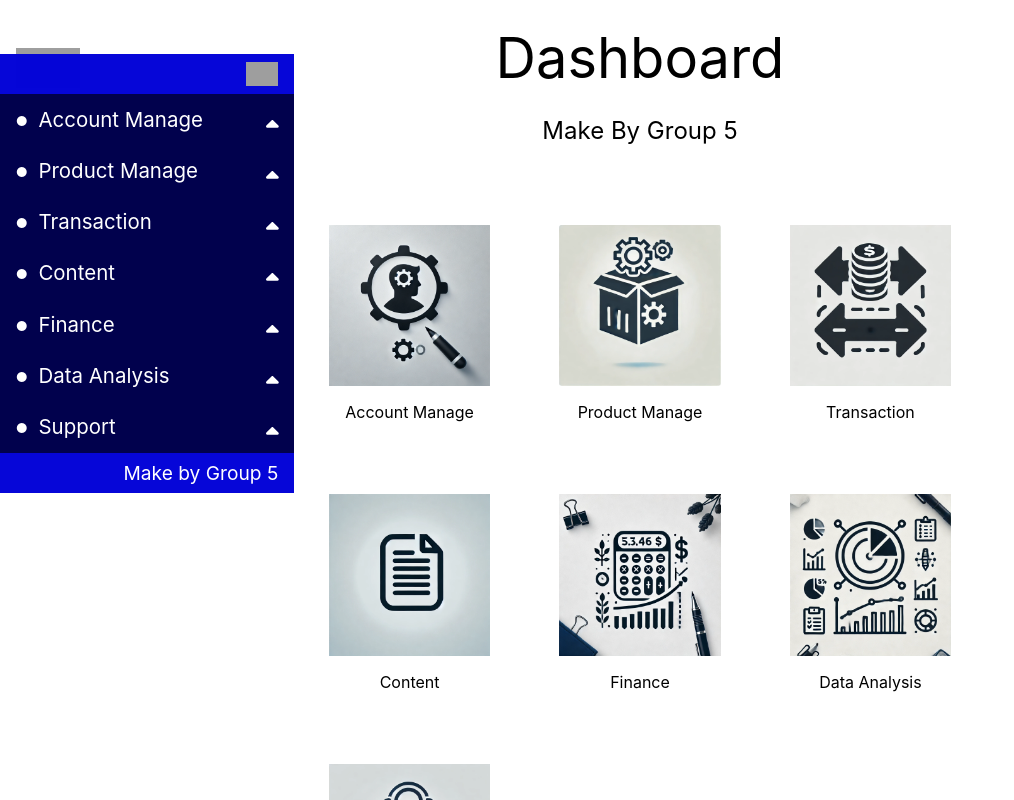
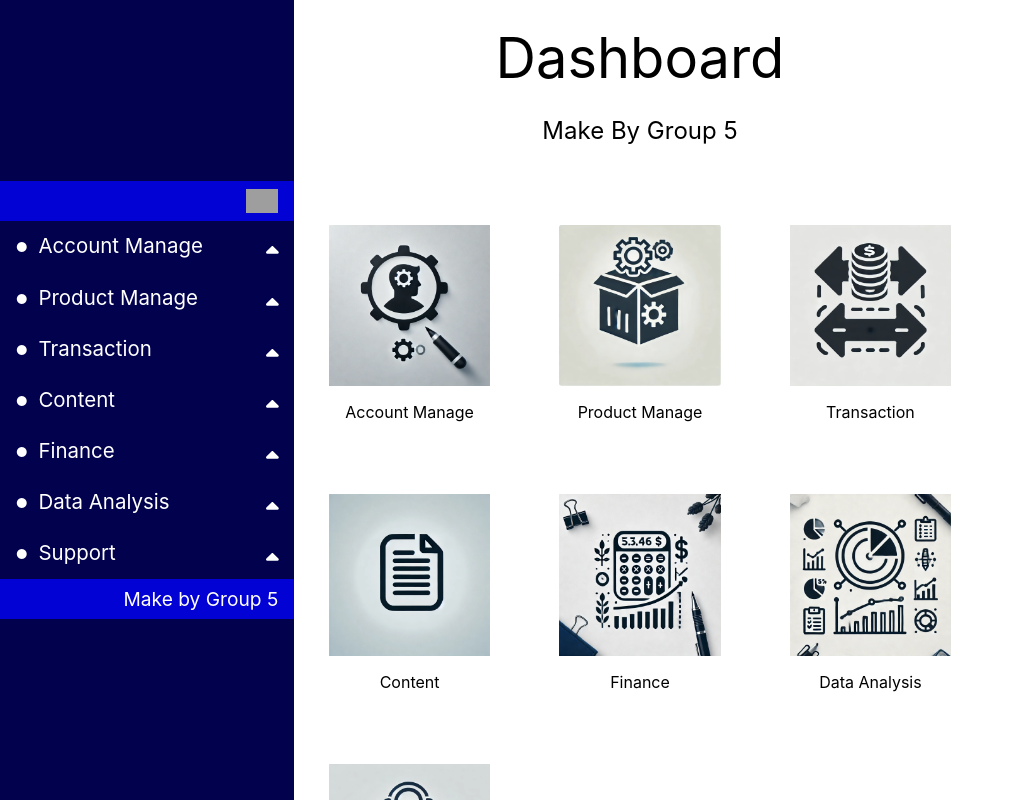
Before and after one commit to SE1868-NJ/SWP391_G5_SE1868, a React (Create React App) app: page / in a window 1280 px wide. Both pictures are taken after a click on the picture 48 px from the left and 68 px from the top of the page. Shown: the top 800 px of the page, without its empty margins (0-1014 px from the left). Built offline with nearby package versions, Linux system fonts and the light colour scheme; grey boxes are pictures that could not be loaded.

Commit message:
duc 13/01/2025

```diff
--- a/package.json
+++ b/package.json
@@ -3,6 +3,8 @@
   "version": "0.1.0",
   "private": true,
   "dependencies": {
+    "@fortawesome/free-solid-svg-icons": "^6.7.2",
+    "@fortawesome/react-fontawesome": "^0.2.2",
     "classnames": "^2.5.1",
     "cra-template": "1.2.0",
     "react": "^19.0.0",
--- a/src/layout/components/Menu/Menu.js
+++ b/src/layout/components/Menu/Menu.js
@@ -140,6 +140,7 @@ function Menu({ handleClickDisplay }) {
   }
 
   return (
+    <div className={styles.container}>
     <div className={styles.wrapper}>
       <div
         style={{
@@ -206,6 +207,7 @@ function Menu({ handleClickDisplay }) {
       </div>
       <div className={styles.content_sidebar_G5}>Make by Group 5</div>
     </div>
+    </div>
   );
 }
 
--- a/src/layout/components/Menu/Menu.module.css
+++ b/src/layout/components/Menu/Menu.module.css
@@ -1,7 +1,16 @@
+.container{
+    position: fixed;
+    display: flex;
+    flex-direction: column;
+    justify-content: center;
+    height: 100vh;
+    width: 23vw;
+    background: rgb(1, 1, 77);
+    z-index: 5;
+}
 .wrapper {
-  position: fixed;
   top: 6.8vh;
-  width: 23%;
+  width: 100%;
   background: rgba(3, 3, 216, 0.986);
   z-index: 1;
   /* z-index: 1 để nó đè lên hình ở dưới
```
Also changed, not shown: 1 other file (tests, documents, lock files or other folders).
